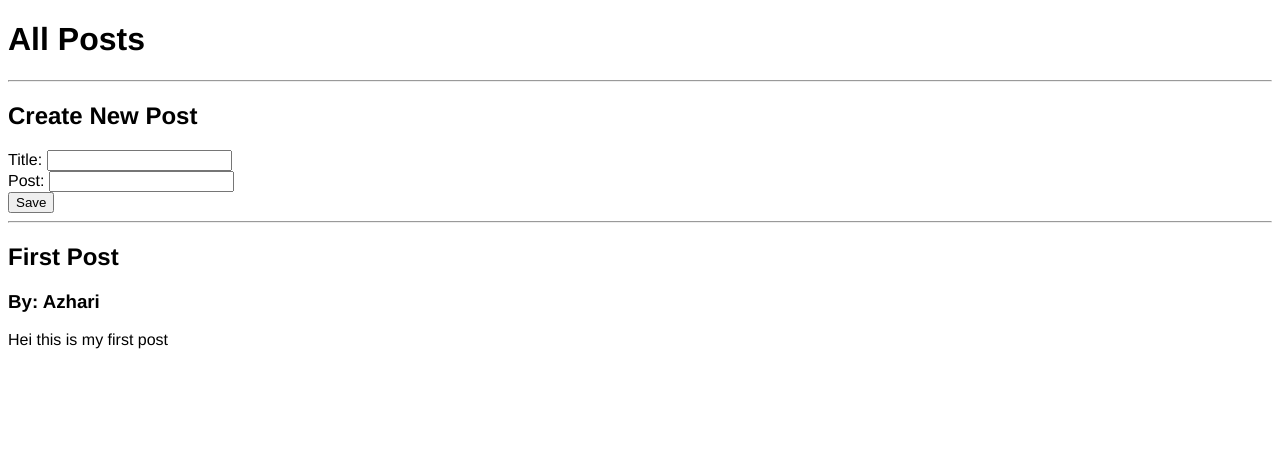
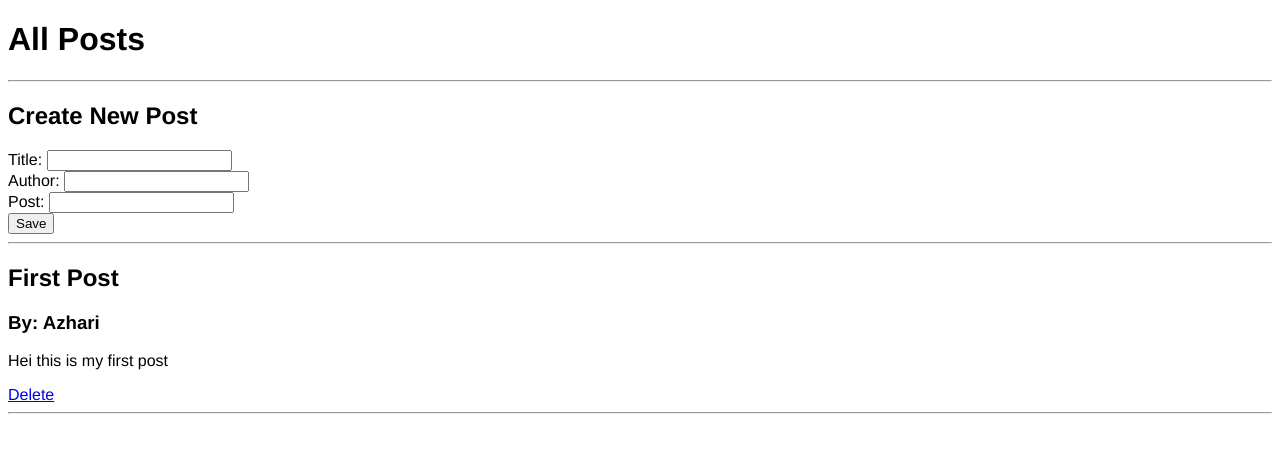
Before and after one commit to azharimm/flask-blog, a Flask app: page /posts in a window 1280 px wide. Shown: the top 453 px of the page. Run offline with Flask 2, Linux system fonts and the light colour scheme; data comes from the database, SQL or seed files in the repository; both versions use the stored data as it was after the commit.

Commit message:
^ delete post

```diff
--- a/app.py
+++ b/app.py
@@ -24,8 +24,9 @@ def index():
 def posts():
     if request.method == 'POST':
         post_title = request.form['title']
+        post_author = request.form['author']
         post_content = request.form['content']
-        new_post = BlogPost(title=post_title, content=post_content, author='Azhari')
+        new_post = BlogPost(title=post_title, content=post_content, author=post_author)
         db.session.add(new_post)
         db.session.commit()
         return redirect('/posts')
@@ -33,6 +34,13 @@ def posts():
         all_posts = BlogPost.query.order_by(BlogPost.date_posted).all()
         return render_template('posts.html', posts=all_posts)
 
+@app.route('/posts/delete/<int:id>')
+def delete(id):
+    post = BlogPost.query.get_or_404(id)
+    db.session.delete(post)
+    db.session.commit()
+    return redirect('/posts')
+
 
 if __name__ == '__main__':
     app.run(debug=True)
--- a/templates/posts.html
+++ b/templates/posts.html
@@ -12,6 +12,8 @@
     <form action="/posts" method="POST">
         Title: <input type="text" name="title" id="title">
         <br>
+        Author: <input type="text" name="author" id="author">
+        <br>
         Post: <input type="text" name="content" id="content">
         <br>
         <input type="submit" value="Save">
@@ -25,5 +27,7 @@
             <h3>By: N/A</h3>
         {% endif %}
         <p>{{ post.content }}</p>
+        <a href="/posts/delete/{{post.id}}">Delete</a>
+        <hr>
     {% endfor %}
 {% endblock %}
```
Also changed, not shown: posts.db.
